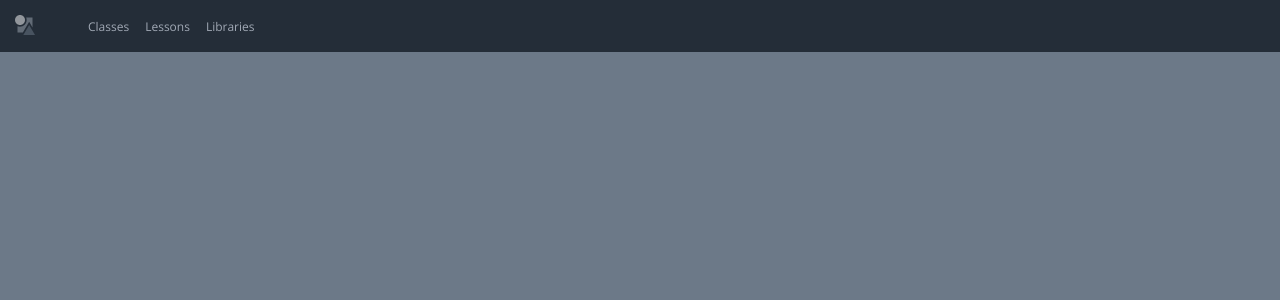
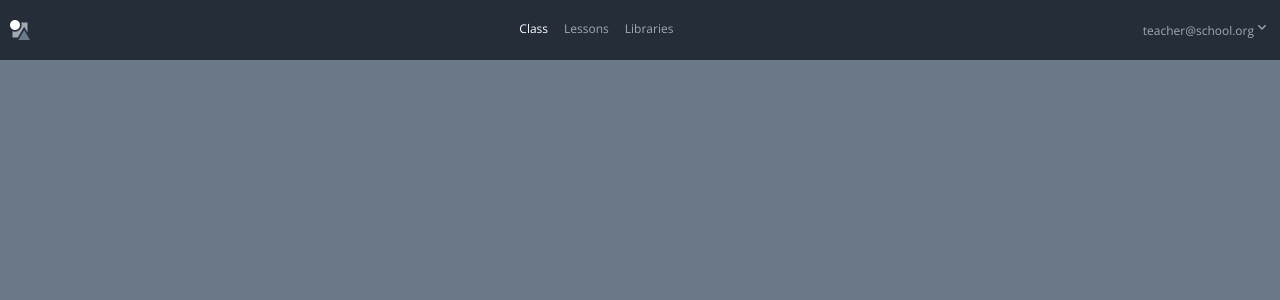
Before and after one commit to cl-lin/front-end-challenge, a React (Create React App) app: page / in a window 1280 px wide. Shown: the top 300 px of the page. Built offline with nearby package versions, Linux system fonts and the light colour scheme; the HTML template or start-up script is replaced by a standard one.

Commit message:
fix and rewrite component code and css

```diff
--- a/src/components/Navbar/DropdownMenu.js
+++ b/src/components/Navbar/DropdownMenu.js
@@ -2,6 +2,6 @@
 export default function DropdownMenu () {
     console.log('dropdown')
         return (
-    <h3>dropdown</h3>
+    <a className="nav-link" href="/">teacher@school.org</a>
         )
     }
--- a/src/components/Navbar/Navbar.css
+++ b/src/components/Navbar/Navbar.css
@@ -1,3 +1,20 @@
+.navbar {
+    box-sizing: border-box;
+    background: #242D38;
+    height: 52px;
+    font-family: 'Open Sans';
+    font-style: normal;
+    font-weight: 400;
+    font-size: 12px;
+}
+
+.nav-flex{
+    display: flex;
+    justify-content: space-between;
+    align-items: center;
+    padding: 30px 10px;
+}
+
 .logo-img {
     height: 20px;
     padding: 15px;
@@ -7,21 +24,29 @@
     opacity: 50%;
 }
 
-.navbar {
-    box-sizing: border-box;
-    background: #242D38;
-    height: 52px;
+
+.class-link {
+    color: #FFFFFF;
+    text-decoration: none;
+}
+
+.nav-link {
+    color: #A1A9B5;
+    text-decoration: none;
+}
+
+.nav-link:hover {
+    color: #FFFFFF;
 }
 
 ul li {
-    display: block;
-    padding: 8px;
+    display: inline-block;
+    vertical-align: top;
+     padding: 8px;
     margin: -3px 10px 0px -10px;
-    list-style-type: none;
-    display: inline;
-    float: left
 }
 
+/*
 a {
     font-family: 'Open Sans';
     font-style: normal;
@@ -39,4 +64,22 @@ a:hover {
 .flex-container {
     display: flex;
     flex-direction: row;
-  }
+    /* justify-content: flex-start; */
+  /* }
+
+.nav-link-flex {
+    flex-grow: 1;
+}
+
+
+.user-flex {
+    display: inline-block;
+    vertical-align: top;
+     padding: 8px;
+    margin: -3px 10px 0px -10px;
+
+} */
+
+/* .arrow:hover {
+    fill: #FFFFFF;
+} */
--- a/src/components/Navbar/Navbar.js
+++ b/src/components/Navbar/Navbar.js
@@ -1,32 +1,55 @@
 import React from 'react';
-// import DropdownMenu from "./DropdownMenu"
+import DropdownMenu from "./DropdownMenu"
 import NavbarMenu from "./NavbarMenu"
 import './Navbar.css'
 import logo from '../../images/logo.svg'
+import arrow from '../../images/icon-arrow.svg'
 
 export default function Navbar () {
 console.log('navbar')
     return (
-        <nav className ="navbar">
-            <section className ="flex-container">
-            <div className="logo">
-                <img className="logo-img" src={logo} alt="logo"/>
+        <nav className="navbar nav-flex">
+
+                 <img className="" src={logo} alt="logo"/>
+            <div>
+                 <NavbarMenu />
             </div>
+
             <div>
-            <ul>
-                {NavbarMenu.map((menu, index) => {
-                    return (
-                        <li key ={index}>
-                            <a className={menu.className} href={menu.url}>
-                                {menu.title}
-                            </a>
-                        </li>
-                    )
-                }) }
-            </ul>
+                <DropdownMenu />
+                <img src={arrow} alt="arrowdown"/>
             </div>
-                </section>
+        </nav>
 
-        </nav>
+        // <nav className ="navbar">
+        //     <section className ="flex-container">
+
+        //     <div className="logo">
+        //         <img className="logo-img" src={logo} alt="logo"/>
+        //     </div>
+
+        //     <div className="nav-link-flex">
+        //     <ul>
+        //         {NavbarMenu.map((menu, index) => {
+        //             return (
+        //                 <li key ={index}>
+        //                     <a className={menu.className} href={menu.url}>
+        //                         {menu.title}
+        //                     </a>
+        //                 </li>
+        //             )
+        //         }) }
+        //     </ul>
+        //     </div>
+
+        //     <div className="user-flex">
+        //         <a href="/">
+        //                  <DropdownMenu />
+        //                  <img src={arrow} alt="arrowdown"/>
+        //         </a>
+        //     </div>
+        //         </section>
+
+        // </nav>
     )
 }
--- a/src/components/Navbar/NavbarMenu.js
+++ b/src/components/Navbar/NavbarMenu.js
@@ -1,20 +1,10 @@
-
-const NavbarMenu = [
-    {
-        title: 'Classes',
-        url: '#',
-        className: 'nav-links'
-    },
-    {
-        title: 'Lessons',
-        url: '#',
-        className: 'nav-links'
-    },
-    {
-        title: 'Libraries',
-        url: '#',
-        className: 'nav-links'
-    },
-]
-
-export default NavbarMenu
+export default function NavbarMenu () {
+    console.log('navbarMenu')
+        return (
+    <ul>
+        <li><a className="class-link" href="/">Class</a></li>
+        <li><a className="nav-link" href="/">Lessons</a></li>
+        <li><a className="nav-link" href="/">Libraries</a></li>
+    </ul>
+        )
+    }
```
